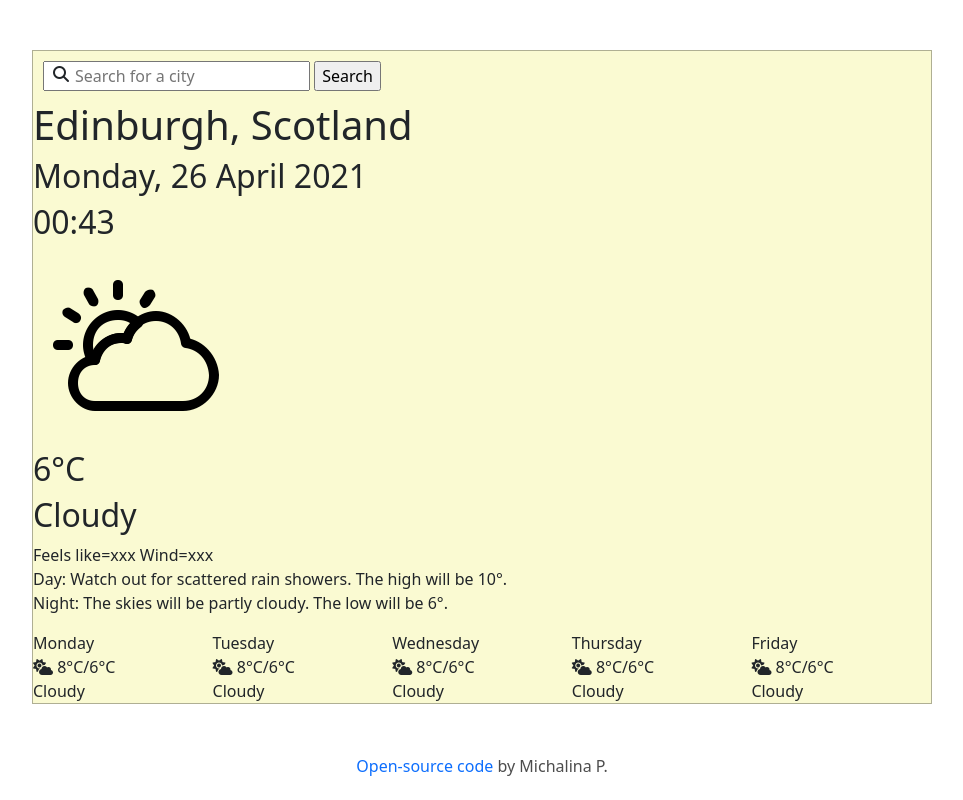
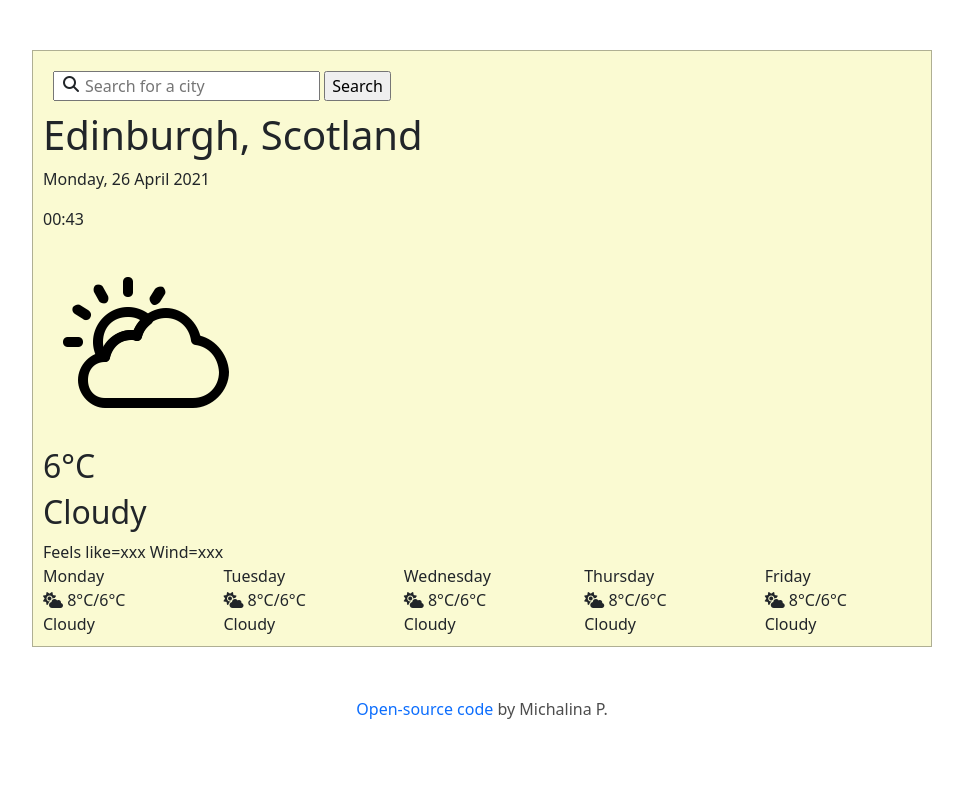
Before and after one commit to mipies/WheatherApp, a plain HTML site: page index.html in a window 1280 px wide. Shown: the whole page, without its empty margins (158-1121 px from the left). Drawn offline with nearby package versions, Linux system fonts and the light colour scheme.

Commit message:
html tweaks

```diff
--- a/index.html
+++ b/index.html
@@ -1,25 +1,22 @@
 <!DOCTYPE html>
 <html lang="en">
 <head>
-    <meta charset="UTF-8" />
-    <meta http-equiv="X-UA-Compatible" content="IE=edge" />
-    <meta name="viewport" content="width=device-width, initial-scale=1.0" />
+    <meta charset="UTF-8">
+    <meta http-equiv="X-UA-Compatible" content="IE=edge">
+    <meta name="viewport" content="width=device-width, initial-scale=1.0">
     <title>Weather App</title>
     <script src="https://unpkg.com/axios/dist/axios.min.js"></script>
     <link
       href="https://cdn.jsdelivr.net/npm/bootstrap@5.0.0-beta2/dist/css/bootstrap.min.css"
       rel="stylesheet"
       integrity="sha384-BmbxuPwQa2lc/FVzBcNJ7UAyJxM6wuqIj61tLrc4wSX0szH/Ev+nYRRuWlolflfl"
-      crossorigin="anonymous"
-    />
+      crossorigin="anonymous"/>
     <script
     src="https://kit.fontawesome.com/8783d4585c.js"
-    crossorigin="anonymous"
-  ></script>
+    crossorigin="anonymous"></script>
     <link href="src/styles.css" rel="stylesheet" />
-  </head>
 <body>
-  <div class="wholePage">
+    <div class="mainBody">
         <form id="Search-City">
             <div class="searchBar">
             <div class="searchIcon"><i class="fas fa-search"></i></div>
@@ -27,31 +24,14 @@
               <input type="submit" value="Search">
             </div>
           </form>
-    <div class="row">
-    <div class="col-sm-9">
     <h1 class="city" id="city">Edinburgh, Scotland</h1>
-    <h2 id="date">Date</h2>
-    <h2 id="time">Time</h2>
-      <div class="row">
-      <div class="col-sm-6">
-        <div class="row">
-          <div class="col">
+    <p class="date" id="date">Date</p>
+    <p class="time" id="time">Time</p>
     <img src="img/cloud.png" alt="cloudy">
-          </div>
-          <div class="col">
       <h2 id="displayTemp">6°C</h2>
       <h2 id="weatherState">Cloudy</h2>
           <span class="feelsLike">Feels like=xxx</span>
           <span class="wind">Wind=xxx</span>
-          </div>
-        </div>
-      </div>
-      </div>
-      </div>
-      <p class="description">
-          Day: Watch out for scattered rain showers. The high will be 10°. <br>
-          Night: The skies will be partly cloudy. The low will be 6°.
-        </p>
         <div class="row">
           <div class="col day">
             Monday<br>
@@ -72,7 +52,6 @@
             Cloudy</div>
         </div>
     </div>
-  </div>
     <p class="codedby"><a href="https://github.com/mipies/WheatherApp" target="_blank" class="gitLink">Open-source code</a> by Michalina P.</p>
   </body>
   <script src="src/index.js"></script>
--- a/src/styles.css
+++ b/src/styles.css
@@ -1,6 +1,7 @@
-.wholePage{
+.mainBody{
     border: 1px solid rgba(0,0,0,0.3);
     margin: 50px auto;
+    padding: 10px;
     max-width: 900px;
     background-color:lightgoldenrodyellow;
 }
@@ -31,3 +32,11 @@
 .gitLink {
     text-decoration: none;
 }
+
+.date .time {
+    display: inline;
+}
+
+img {
+    display: inline-flex;
+}
```
Lines whose indentation alone changed are shown as unchanged.
